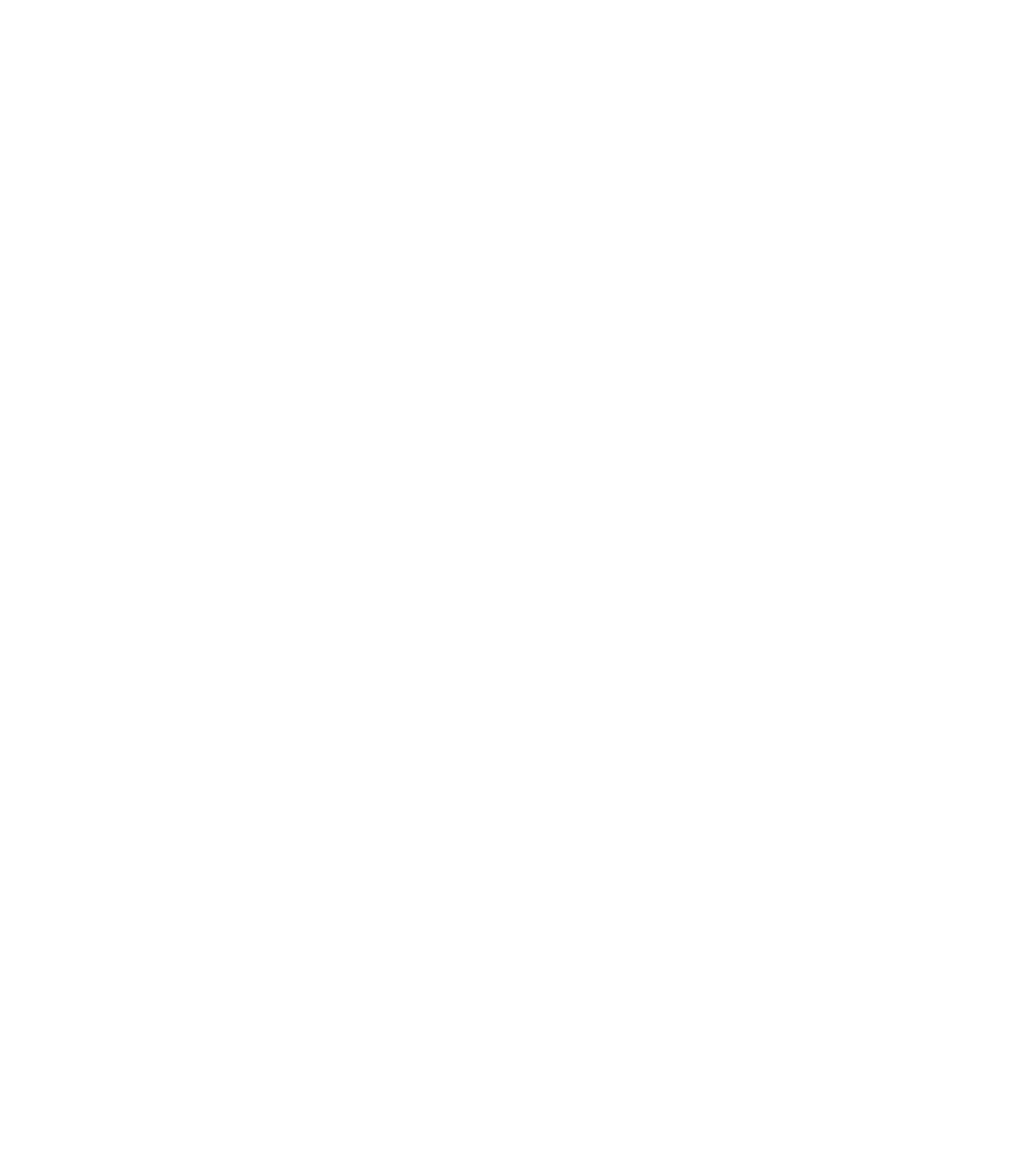
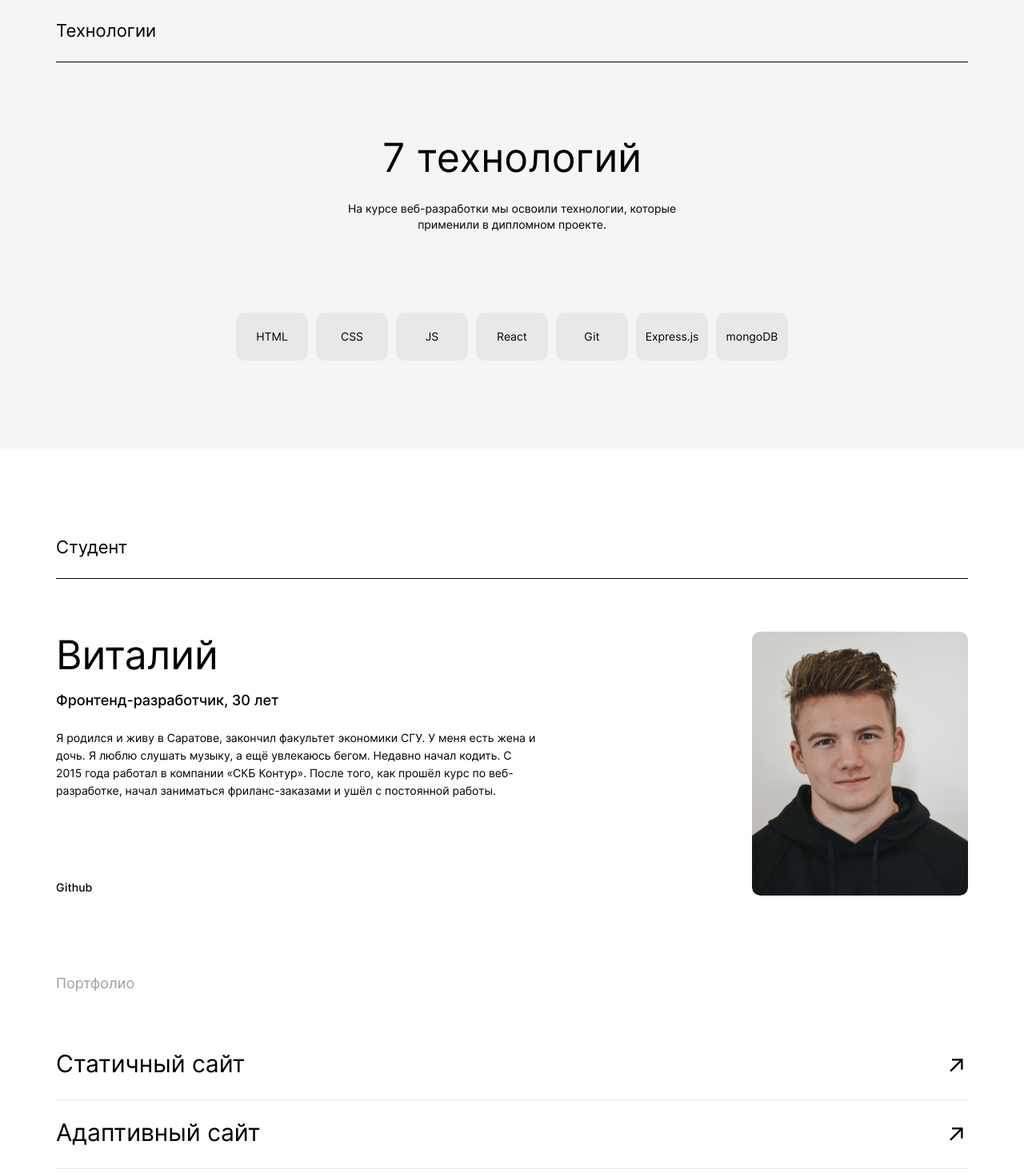
Before and after one commit to advatunes/movies-explorer-frontend, a React (Create React App) app: page / in a window 1280 px wide. Shown: the part 1330-2797 px from the top of the page at 80% size. Before the commit the page ends 1308 px from the top, so only its background shows below. Built offline with nearby package versions, Linux system fonts and the light colour scheme.

Commit message:
add AboutMe, Portfolio, Techs

```diff
--- /dev/null
+++ b/src/components/AboutMe/AboutMe.css
@@ -0,0 +1,113 @@
+.about-me {
+  margin: 110px auto 100px;
+}
+.about__me__wrap {
+  display: flex;
+  justify-content: space-between;
+  gap: 20px;
+  margin-top: 66px;
+}
+
+.about-me__text-block {
+  max-width: 600px;
+}
+
+.about-me__image {
+  max-width: 270px;
+  max-height: 330px;
+  border-radius: 10px;
+}
+
+.about-me__name {
+  font-size: 50px;
+  line-height: 58px;
+  margin: 0;
+}
+
+.about-me__prof {
+  font-size: 18px;
+  line-height: 20px;
+  font-weight: 500;
+  margin: 0;
+  margin-top: 18px;
+}
+
+.about-me__descr {
+  font-size: 14px;
+  line-height: 22px;
+  margin: 0;
+  margin-top: 26px;
+  margin-bottom: 100px;
+}
+
+.about-me__link {
+  font-weight: 500;
+  font-size: 14px;
+  line-height: 17px;
+  color: #000;
+  text-decoration: none;
+  transition: opacity 0.2s;
+}
+
+.about-me__link:hover {
+  opacity: 0.6;
+}
+@media screen and (max-width: 900px) {
+  .about-me {
+    margin-top: 90px;
+    margin-bottom: 90px;
+  }
+  .about-me__name {
+    font-size: 40px;
+    line-height: 40px;
+  }
+
+  .about-me__prof {
+    font-size: 12px;
+    line-height: 18px;
+    margin-top: 16px;
+  }
+  .about-me__descr {
+    font-size: 12px;
+    line-height: 18px;
+    margin-bottom: 90px;
+    margin-top: 20px;
+  }
+  .about-me__image {
+    max-width: 255px;
+    max-height: 300px;
+  }
+}
+
+@media screen and (max-width: 568px) {
+  .about__me__wrap {
+    flex-direction: column-reverse;
+    align-items: center;
+    margin-top: 60px;
+    gap: 40px;
+  }
+  .about-me {
+    margin-top: 70px;
+    margin-bottom: 70px;
+  }
+  .about-me__name {
+    font-size: 30px;
+    line-height: 36px;
+  }
+
+  .about-me__prof {
+    font-size: 11px;
+    line-height: 16px;
+    margin-top: 20px;
+  }
+  .about-me__descr {
+    font-size: 11px;
+    line-height: 16px;
+    margin-bottom: 40px;
+    margin-top: 20px;
+  }
+  .about-me__image {
+    max-width: 292px;
+    max-height: 352px;
+  }
+}
--- /dev/null
+++ b/src/components/AboutMe/AboutMe.jsx
@@ -0,0 +1,27 @@
+import photo from '../../images/photo.jpg';
+
+function AboutMe() {
+  return (
+    <section className='about-me'>
+      <h2 className='about-me__title title'>Студент</h2>
+      <div className='about__me__wrap'>
+        <div className='about-me__text-block'>
+          <p className='about-me__name'>Виталий</p>
+          <p className='about-me__prof'>Фронтенд-разработчик, 30 лет</p>
+          <p className='about-me__descr'>
+            Я родился и живу в Саратове, закончил факультет экономики СГУ. У меня есть жена и дочь.
+            Я люблю слушать музыку, а ещё увлекаюсь бегом. Недавно начал кодить. С 2015 года работал
+            в компании «СКБ Контур». После того, как прошёл курс по веб-разработке, начал заниматься
+            фриланс-заказами и ушёл с постоянной работы.
+          </p>
+          <a className='about-me__link' href='https://github.com/advatunes'>
+            Github
+          </a>
+        </div>
+        <img className='about-me__image' src={photo} alt='my photo' />
+      </div>
+    </section>
+  );
+}
+
+export default AboutMe;
--- a/src/components/AboutProject/AboutProject.css
+++ b/src/components/AboutProject/AboutProject.css
@@ -1,11 +1,7 @@
 .about-project {
   margin-top: 110px;
+  margin-bottom: 110px;
 }
-
-.about-project__title {
-  /* Стили для заголовка */
-}
-
 .about-project__content {
   margin-top: 70px;
 }
@@ -14,10 +10,6 @@
   display: flex;
   justify-content: space-between;
   gap: 40px;
-}
-
-.about-project__text {
-  /* Стили для текстового блока */
 }
 
 .about-project__text-title {
@@ -74,6 +66,7 @@
 @media screen and (max-width: 900px) {
   .about-project {
     margin-top: 90px;
+    margin-bottom: 90px;
   }
 
   .about-project__text-wrap {
@@ -103,7 +96,8 @@
 
 @media screen and (max-width: 568px) {
   .about-project__content {
-    margin-top: 60px;
+    margin-top: 70px;
+    margin-bottom: 70px;
   }
   .about-project__text-title {
     margin: 0;
--- a/src/components/Main/Main.css
+++ b/src/components/Main/Main.css
@@ -25,4 +25,7 @@
     .container {
         padding: 0 15px;
     }
+    .container-gray {
+      background-color: #fff;
+    }
   }
--- a/src/components/Main/Main.jsx
+++ b/src/components/Main/Main.jsx
@@ -1,15 +1,26 @@
 import Promo from '../Promo/Promo';
 import AboutProject from '../AboutProject/AboutProject';
+import Techs from '../Techs/Techs';
+import AboutMe from '../AboutMe/AboutMe';
+import Portfolio from "../Portfolio/Portfolio"
 
 function Main() {
   return (
     <main className='content'>
       <div className='container container-blue'>
-
         <Promo />
       </div>
       <div className='container'>
         <AboutProject />
+      </div>
+      <div className='container container-gray'>
+        <Techs />
+      </div>
+      <div className='container '>
+        <AboutMe />
+      </div>
+      <div className='container '>
+        <Portfolio />
       </div>
     </main>
   );
--- /dev/null
+++ b/src/components/Portfolio/Portfolio.css
@@ -0,0 +1,74 @@
+.portfolio {
+  margin-bottom: 125px;
+}
+
+.portfolio__title {
+  font-weight: 400;
+  font-size: 18px;
+  line-height: 20px;
+  color: #a0a0a0;
+}
+
+.portfolio__nav {
+  display: flex;
+  flex-wrap: wrap;
+  margin: 0;
+  margin-top: 50px;
+}
+
+.portfolio__navlink {
+  display: flex;
+  justify-content: space-between;
+  width: 100%;
+  font-size: 30px;
+  line-height: 50px;
+  color: #000;
+  text-decoration: none;
+  padding: 15px 0;
+  border-bottom: 1px solid #e8e8e8;
+  transition: opacity 0.2s;
+}
+
+.portfolio__navlink:last-child {
+  border-bottom: none;
+}
+
+.portfolio__navlink:hover {
+  opacity: 0.6;
+}
+
+.portfolio__navlink-text {
+  margin: 0;
+}
+
+.portfolio__navlink-arrow {
+  margin: 0;
+  padding-top: 5px;
+}
+
+@media screen and (max-width: 900px) {
+  .portfolio {
+    margin-bottom: 90px;
+  }
+  .portfolio__navlink {
+    font-size: 28px;
+  }
+}
+
+@media screen and (max-width: 568px) {
+  .portfolio__title {
+
+    font-size: 14px;
+    line-height: 20px;
+
+  }
+  .portfolio__nav {
+    margin-top: 40px;
+  }
+
+  .portfolio__navlink {
+    font-size: 18px;
+    line-height: 28px;
+    letter-spacing: -0.04em;
+  }
+}
--- /dev/null
+++ b/src/components/Portfolio/Portfolio.jsx
@@ -0,0 +1,25 @@
+import photo from '../../images/photo.jpg';
+
+function AboutMe() {
+  return (
+    <section className="portfolio">
+      <h2 className='portfolio__title'>Портфолио</h2>
+      <nav className='portfolio__nav'>
+      <a className='portfolio__navlink' href="#">
+        <p className='portfolio__navlink-text'>Статичный сайт</p>
+        <p className='portfolio__navlink-arrow'>&#8599;</p>
+      </a>
+      <a className='portfolio__navlink' href="#">
+        <p className='portfolio__navlink-text'>Адаптивный сайт</p>
+        <p className='portfolio__navlink-arrow'>&#8599;</p>
+      </a>
+      <a className='portfolio__navlink' href="#">
+        <p className='portfolio__navlink-text'>Одностраничное приложение</p>
+        <p className='portfolio__navlink-arrow'>&#8599;</p>
+      </a>
+      </nav>
+    </section>
+  );
+}
+
+export default AboutMe;
--- /dev/null
+++ b/src/components/Techs/Techs.css
@@ -0,0 +1,79 @@
+.techs {
+  padding-top: 110px;
+  padding-bottom: 110px;
+  margin: 0 auto;
+}
+
+.techs__main-text {
+  font-size: 50px;
+  line-height: 58px;
+  text-align: center;
+  margin: 0;
+  margin-top: 90px;
+}
+
+.techs__sub-text {
+  display: flex;
+  text-align: center;
+  font-size: 14px;
+  line-height: 20px;
+  margin: 0 auto;
+  max-width: 460px;
+  margin-top: 25px;
+}
+
+.techs__cards {
+  display: flex;
+  justify-content: center;
+  gap: 10px;
+  margin-top: 100px;
+}
+
+.techs__card {
+  margin: 0;
+  padding: 20px 0;
+  background-color: #e8e8e8;
+  border-radius: 10px;
+  width: 90px;
+  text-align: center;
+}
+
+@media screen and (max-width: 900px) {
+  .techs {
+    padding-top: 90px;
+    padding-bottom: 90px;
+  }
+  .techs__main-text {
+    margin-top: 80px;
+  }
+  .techs__sub-text {
+    font-size: 12px;
+    line-height: 18px;
+  }
+  .techs__cards {
+    margin-top: 80px;
+  }
+  .techs__card {
+    width: 84px;
+  }
+}
+
+@media screen and (max-width: 568px) {
+  .about-project__content {
+    padding-top: 70px;
+    padding-bottom: 70px;
+  }
+  .techs__main-text {
+    font-size: 30px;
+    line-height: 36px;
+  }
+  .techs__sub-text {
+    font-size: 11px;
+    line-height: 16px;
+  }
+  .techs__cards {
+    display: grid;
+    grid-template-columns: 84px 84px;
+    margin-top: 70px;
+  }
+}
--- /dev/null
+++ b/src/components/Techs/Techs.jsx
@@ -0,0 +1,20 @@
+function Techs() {
+    return (
+      <section className='techs'>
+          <h2 className='techs__title title'>Технологии</h2>
+          <p className="techs__main-text">7 технологий</p>
+          <p className="techs__sub-text">На курсе веб-разработки мы освоили технологии, которые применили в дипломном проекте.</p>
+          <div className="techs__cards">
+            <p className="techs__card">HTML</p>
+            <p className="techs__card">CSS</p>
+            <p className="techs__card">JS</p>
+            <p className="techs__card">React</p>
+            <p className="techs__card">Git</p>
+            <p className="techs__card">Express.js</p>
+            <p className="techs__card">mongoDB</p>
+          </div>
+      </section>
+    );
+  }
+
+  export default Techs;
--- a/src/index.css
+++ b/src/index.css
@@ -7,5 +7,8 @@
 @import url(./components/NavPromo/NavPromo.css);
 @import url(./components/Promo/Promo.css);
 @import url(./components/AboutProject/AboutProject.css);
+@import url(./components/Techs/Techs.css);
+@import url(./components/AboutMe/AboutMe.css);
+@import url(./components/Portfolio/Portfolio.css);
 
 @import url(./components/Footer/Footer.css);
```
Also changed, not shown: src/images/photo.jpg (added).
